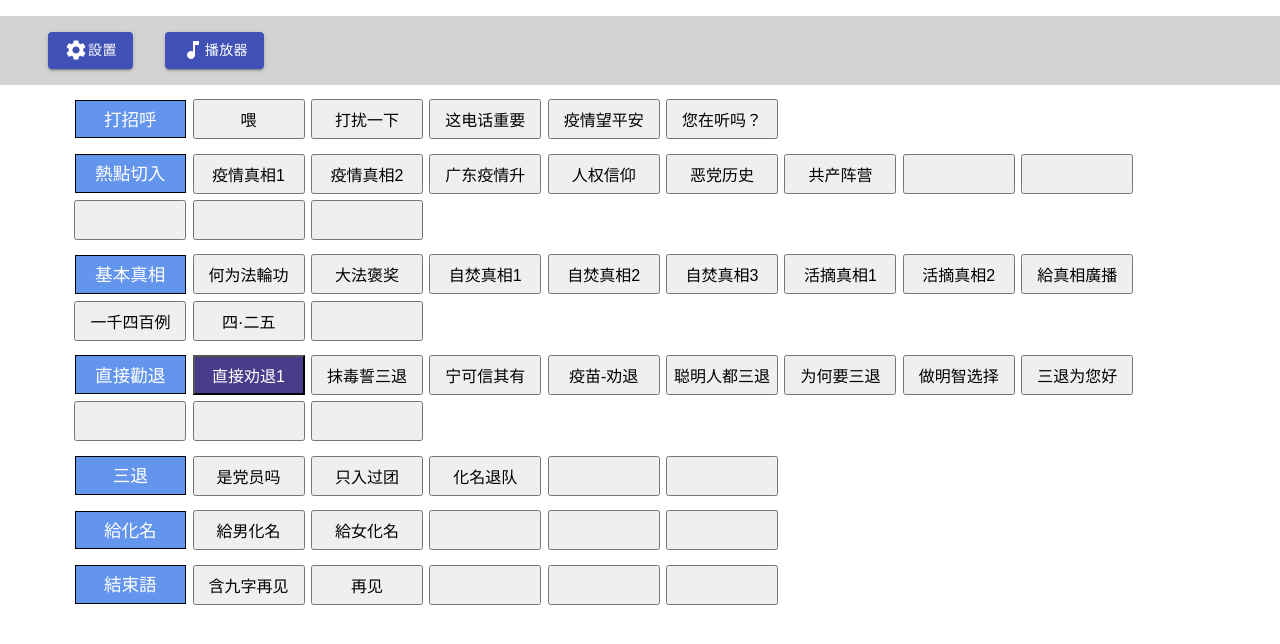
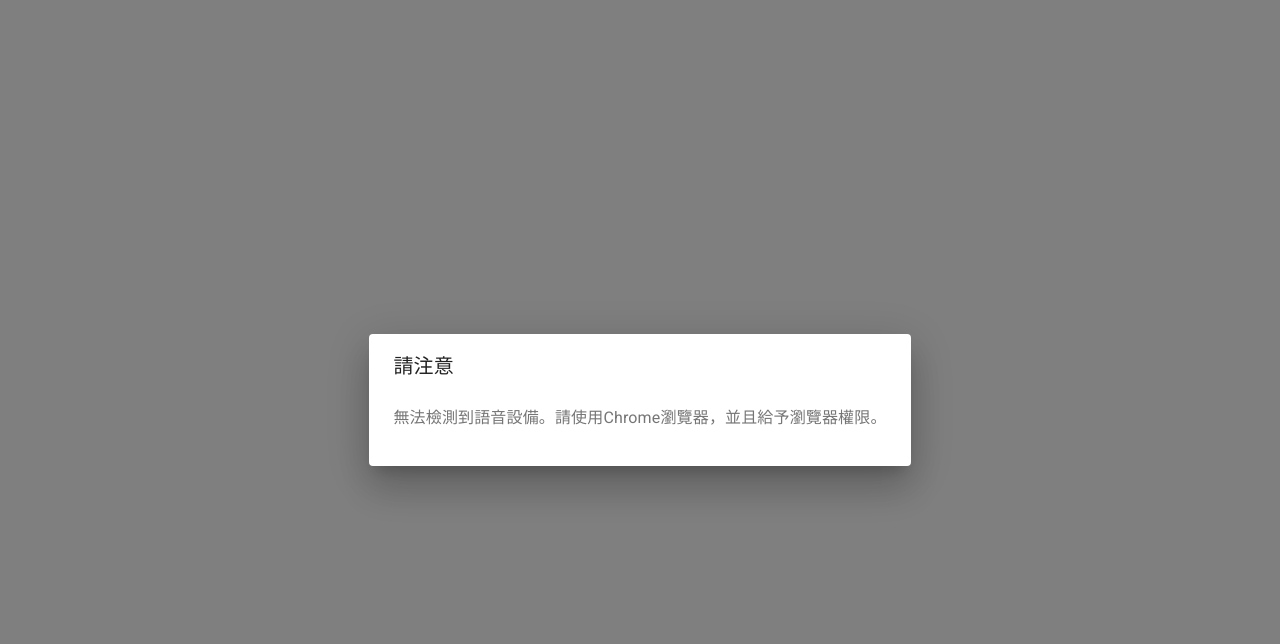
Before and after one commit to AmenZhou/rtc-unicorn, a React app: page / in a window 1280 px wide. Built offline with nearby package versions, Linux system fonts and the light colour scheme; no server answers.

Commit message:
4 Remind users to select device and voice type for the first time

```diff
--- a/css/main.css
+++ b/css/main.css
@@ -81,13 +81,13 @@
 .menu-row {
   display: flex;
   flex-wrap: wrap;
-  margin: 1em 3em;
+  margin: 0.5em 3em;
 }
 
 .menu-bar {
   background-color: lightgray;
   position: fixed;
-  top: 1em;
+  top: 0;
   left: 0;
   width: 100%;
 }
--- /dev/null
+++ b/js/components/common/my_alert_dialog.js
@@ -0,0 +1,45 @@
+import React from 'react';
+import Button from '@material-ui/core/Button';
+import Dialog from '@material-ui/core/Dialog';
+import DialogActions from '@material-ui/core/DialogActions';
+import DialogContent from '@material-ui/core/DialogContent';
+import DialogContentText from '@material-ui/core/DialogContentText';
+import DialogTitle from '@material-ui/core/DialogTitle';
+
+const MyAlertDialog = ({ title, body, open: defaultOpen, buttonText, children, buttonHandler }) => {
+  const [open, setOpen] = React.useState(defaultOpen);
+
+  const handleClose = () => {
+    setOpen(false);
+    if (buttonHandler)
+      buttonHandler();
+  };
+
+  return (
+    <div>
+      <Dialog
+        open={open}
+        onClose={handleClose}
+        aria-labelledby="alert-dialog-title"
+        aria-describedby="alert-dialog-description"
+      >
+        <DialogTitle id="alert-dialog-title">{title}</DialogTitle>
+        <DialogContent>
+          <DialogContentText id="alert-dialog-description" component={'div'}>
+            {body}
+            {children}
+          </DialogContentText>
+        </DialogContent>
+        <DialogActions>
+          {
+            buttonText && <Button onClick={handleClose} color="primary">
+              {buttonText}
+            </Button>
+          }
+        </DialogActions>
+      </Dialog>
+    </div>
+  );
+}
+
+export default MyAlertDialog;
--- a/js/components/container.js
+++ b/js/components/container.js
@@ -2,16 +2,21 @@
 import PhraseButtons from './phrase_buttons';
 import MenuBar from './menu_bar';
 import { getMp3List } from '../utils/button_utils';
-import { getDeviceIdFromCookie, getVoiceTypeFromCookie } from '../utils/cookie_utils';
+import { getDeviceIdFromCookie, getVoiceTypeFromCookie, needToSetCookie } from '../utils/cookie_utils';
+import MyAlertDialog from './common/my_alert_dialog';
+import isEmpty from 'lodash/isEmpty';
+import FirstTimeSetup from './first_time_setup';
 
 const Container = () => {
   const defaultVoiceType = getVoiceTypeFromCookie() || 'FEMALE';
+  const defaultDeviceId = getDeviceIdFromCookie() || 'Default';
   const [voiceType, setVoiceType] = useState(defaultVoiceType);
   const [selectedGroup, setGroup] = useState('ALL');
   const [currentAudio, setCurrentAudio] = useState(null);
   const [mp3List, setMp3List] = useState([]);
   const [deviceInfos, setDeviceInfos] = useState(null);
-  const [currentDeviceId, setCurrentDeviceId] = useState(getDeviceIdFromCookie())
+  const [currentDeviceId, setCurrentDeviceId] = useState(defaultDeviceId);
+  const deviceInfoNotFound = () => !deviceInfos || deviceInfos.filter(device => !isEmpty(device.deviceId)).length === 0;
 
   useEffect(() => {
     getMp3List({ voiceType, setMp3List });
@@ -22,7 +27,19 @@
       navigator.mediaDevices.enumerateDevices().then(setDeviceInfos);
   }, [])
 
+  if (deviceInfoNotFound())
+    return <MyAlertDialog title="請注意" body="無法檢測到語音設備。請使用Chrome瀏覽器，並且給予瀏覽器權限。" open/>
+
   return <div>
+    {needToSetCookie()
+      && <FirstTimeSetup
+          deviceInfos={deviceInfos}
+          setCurrentDeviceId={setCurrentDeviceId}
+          currentDeviceId={currentDeviceId}
+          voiceType={voiceType}
+          setVoiceType={setVoiceType}
+        />
+    }
     <MenuBar
       voiceType={voiceType}
       setVoiceType={setVoiceType}
--- /dev/null
+++ b/js/components/first_time_setup.js
@@ -0,0 +1,29 @@
+import React from 'react';
+import MyAlertDialog from './common/my_alert_dialog';
+import DeviceSelection from './menu_bar/device_selection';
+import VoiceTypeSelection from './menu_bar/voice_type_selection';
+import { getDeviceIdFromCookie, getVoiceTypeFromCookie, setDeviceIdToCookie, setVoiceTypeToCookie } from '../utils/cookie_utils';
+
+const FirstTimeSetup = props => {
+  const buttonHandler = _ => {
+    const { voiceType, currentDeviceId } = props;
+
+    if (!getDeviceIdFromCookie())
+      setDeviceIdToCookie(currentDeviceId);
+
+    if (!getVoiceTypeFromCookie())
+      setVoiceTypeToCookie(voiceType);
+  }
+
+  return <MyAlertDialog
+    title="請先選擇正確的語音設備，和男女聲設置。"
+    buttonText="Ok"
+    buttonHandler={buttonHandler}
+    open
+  >
+    <DeviceSelection {...props} />
+    <VoiceTypeSelection {...props} />
+  </MyAlertDialog>
+}
+
+export default FirstTimeSetup;
--- a/js/components/menu_bar/device_selection.js
+++ b/js/components/menu_bar/device_selection.js
@@ -3,10 +3,11 @@
 import { setDeviceIdToCookie } from '../../utils/cookie_utils';
 import { randomKey } from '../../utils/common_utils';
 
-const DeviceSelection = ({ deviceInfos, setCurrentDeviceId, currentDeviceId }) => {
+const DeviceSelection = ({ deviceInfos, setCurrentDeviceId, currentDeviceId, isSetCookie }) => {
   const changeHandler = e => {
     setCurrentDeviceId(e.target.value);
-    setDeviceIdToCookie(e.target.value);
+    isSetCookie
+      && setDeviceIdToCookie(e.target.value);
   }
 
   const deviceOptions = () => {
--- a/js/components/menu_bar/menu_bar.js
+++ b/js/components/menu_bar/menu_bar.js
@@ -14,8 +14,8 @@
     <div className="menu-bar">
       <div className='menu-row'>
         <MyPopover buttonText="設置" ButtonIconComponent={SettingsIcon}>
-          <DeviceSelection {...props} />
-          <VoiceTypeSelection {...props} />
+          <DeviceSelection {...props} isSetCookie />
+          <VoiceTypeSelection {...props} isSetCookie />
         </MyPopover>
         <EmptyMenu />
         <PopupLongevity
--- a/js/components/menu_bar/voice_type_selection.js
+++ b/js/components/menu_bar/voice_type_selection.js
@@ -1,10 +1,10 @@
 import React from 'react';
 import { setVoiceTypeToCookie } from '../../utils/cookie_utils';
 
-const VoiceTypeSelection = ({ voiceType, setVoiceType }) => {
+const VoiceTypeSelection = ({ voiceType, setVoiceType, isSetCookie }) => {
   const changeHandler = e => {
     setVoiceType(e.target.value);
-    setVoiceTypeToCookie(e.target.value);
+    isSetCookie && setVoiceTypeToCookie(e.target.value);
   }
 
   return <div className="voice-type">
--- a/js/utils/cookie_utils.js
+++ b/js/utils/cookie_utils.js
@@ -1,4 +1,5 @@
 import Cookies from 'js-cookie'
+import isEmpty from 'lodash/isEmpty';
 
 export const getDeviceIdFromCookie = () => {
   const deviceKeyPair = document.cookie && document.cookie.split(';')[0];
@@ -23,3 +24,5 @@
 export const getVoiceTypeFromCookie = () => (
   Cookies.get('voiceType')
 )
+
+export const needToSetCookie = () => isEmpty(getVoiceTypeFromCookie()) || isEmpty(getDeviceIdFromCookie());
```
